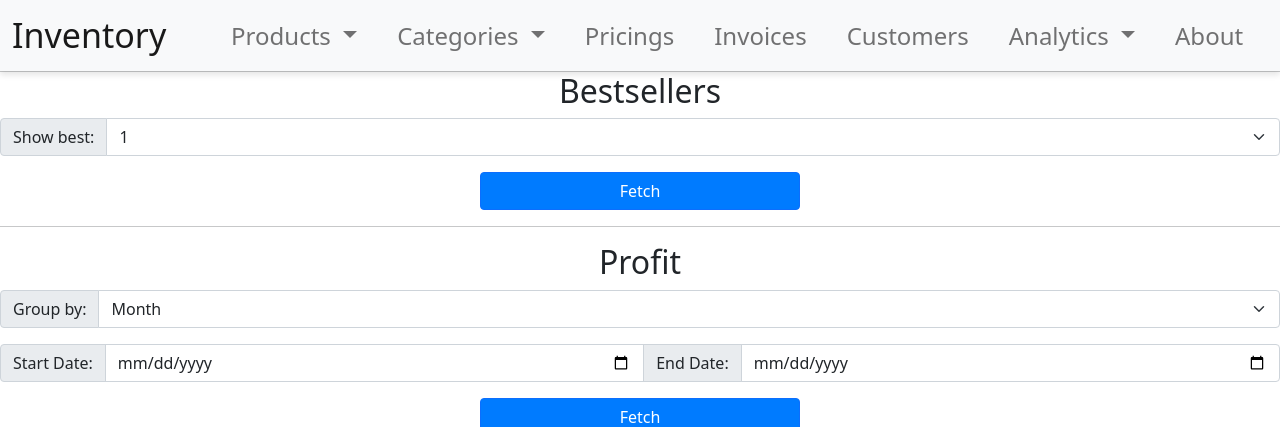
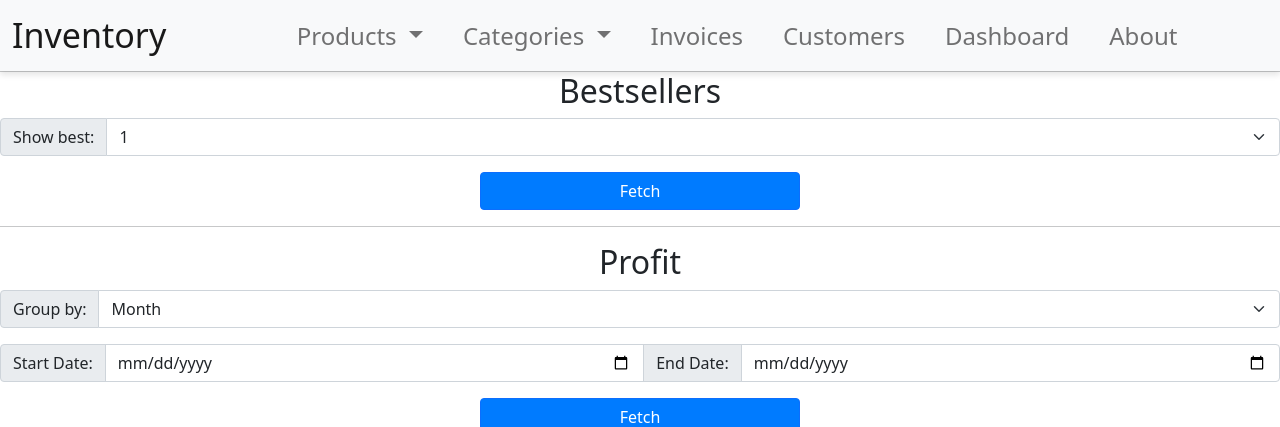
Before and after one commit to asiomchen/inventory-management, a Flask app: page /dashboard in a window 1280 px wide. Shown: the top 427 px of the page. Run offline with Flask 3, Linux system fonts and the light colour scheme; some libraries are stand-ins or nearby versions.

Commit message:
Update base.html to remove pricing link and add dashboard link

```diff
--- a/templates/base.html
+++ b/templates/base.html
@@ -40,24 +40,13 @@
                 </ul>
               </li>
               <li class="nav-item">
-                <a class="nav-link" href="{{ url_for('pricing.pricings') }}">Pricings</a>
-              </li>
-              <li class="nav-item">
                 <a class="nav-link" href="{{ url_for('invoice.invoices') }}">Invoices</a>
               </li>
               <li class="nav-item">
                 <a class="nav-link" href="{{ url_for('customer.customers') }}">Customers</a>
               </li>
-              <li class="nav-item dropdown">
-                <a class="nav-link dropdown-toggle" href="#" id="navbarDropdown" role="button" data-bs-toggle="dropdown" aria-expanded="false">
-                  Analytics
-                </a>
-                <ul class="dropdown-menu ml-auto" aria-labelledby="navbarDropdown">
-                  <li><a class="dropdown-item" href="/dashboard">Products</a></li>
-                  <li><a class="dropdown-item" href="#">Placeholder</a></li>
-                  <li><a class="dropdown-item" href="#">Placeholder</a></li>
-                </ul>
-              </li>
+              <li class="nav-item">
+                <a class="nav-link" href="/dashboard">Dashboard</a>
               <li class="nav-item">
                 <a class="nav-link" href="{{ url_for('main.about') }}">About</a>
               </li>
```
